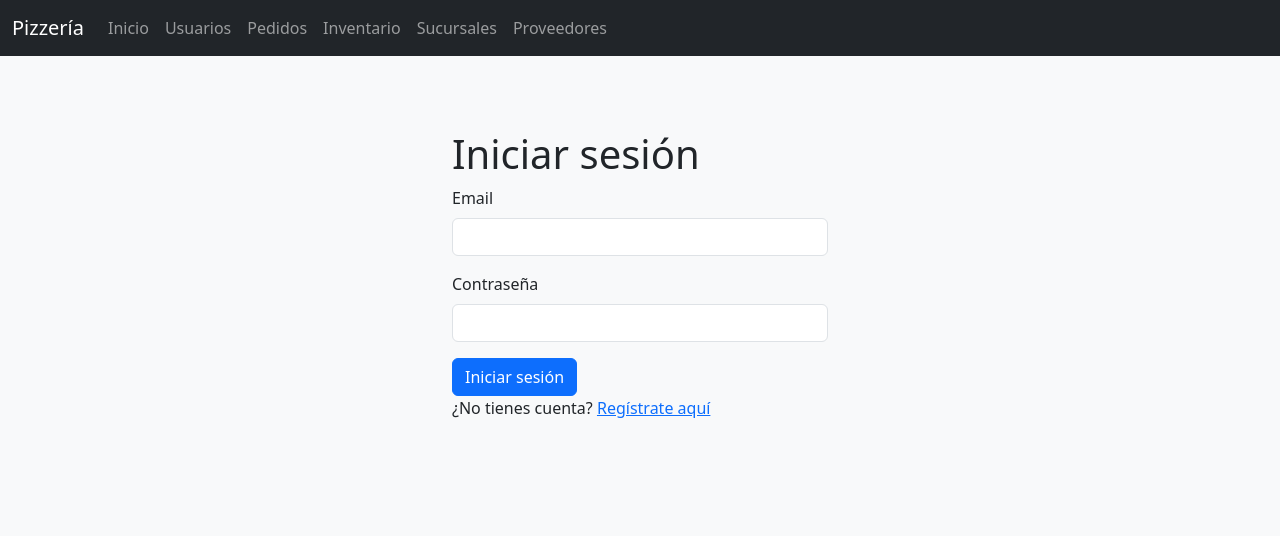
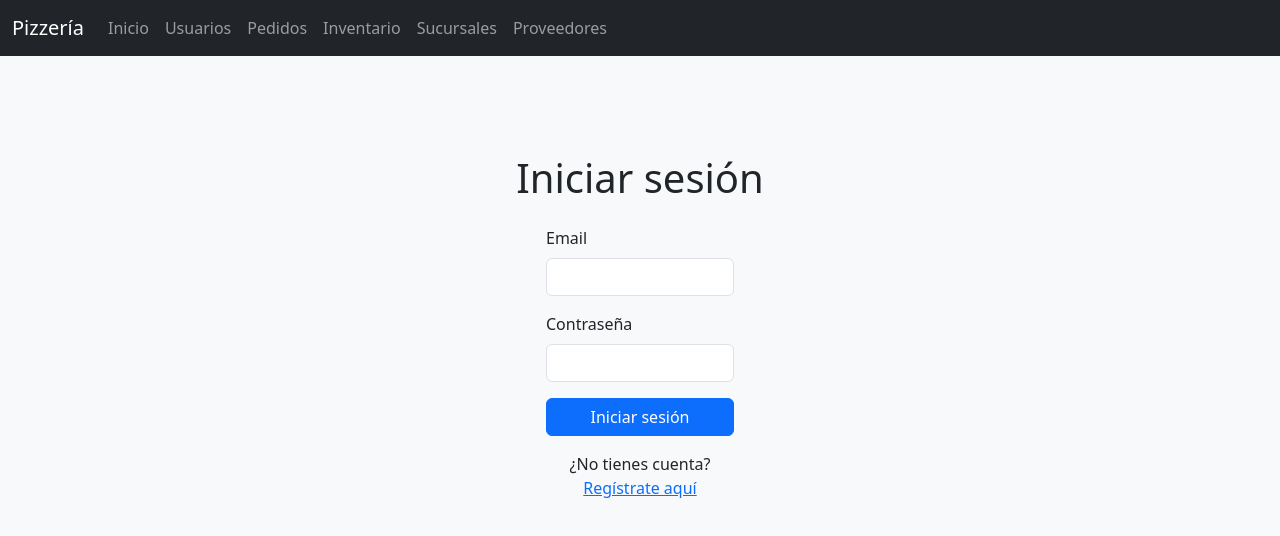
Before and after one commit to SebasBit-SM/Pizzeria-Frontend, a Vue app: page /login in a window 1280 px wide. Shown: the top 536 px of the page. Built offline with nearby package versions, Linux system fonts and the light colour scheme; the HTML template or start-up script is replaced by a standard one.

Commit message:
Mejora diseño del login

```diff
--- a/src/views/Login.vue
+++ b/src/views/Login.vue
@@ -1,6 +1,7 @@
 <template>
-    <div class="container mt-4">
-      <h1>Iniciar sesión</h1>
+  <div class="container mt-5">
+    <h1 class="text-center mb-4">Iniciar sesión</h1>
+    <div class="col-md-6 mx-auto">
       <form @submit.prevent="login">
         <div class="mb-3">
           <label for="email" class="form-label">Email</label>
@@ -10,12 +11,13 @@
           <label for="password" class="form-label">Contraseña</label>
           <input type="password" id="password" v-model="password" class="form-control" required />
         </div>
-        <button type="submit" class="btn btn-primary">Iniciar sesión</button>
+        <button type="submit" class="btn btn-primary w-100">Iniciar sesión</button>
       </form>
 
       <p v-if="errorMessage" class="text-danger mt-3">{{ errorMessage }}</p>
 
-      <p>¿No tienes cuenta? <router-link to="/register">Regístrate aquí</router-link></p>
+      <p class="mt-3 text-center">¿No tienes cuenta? <router-link to="/register">Regístrate aquí</router-link></p>
+    </div>
   </div>
 </template>
 
```
Lines whose indentation alone changed are shown as unchanged.
